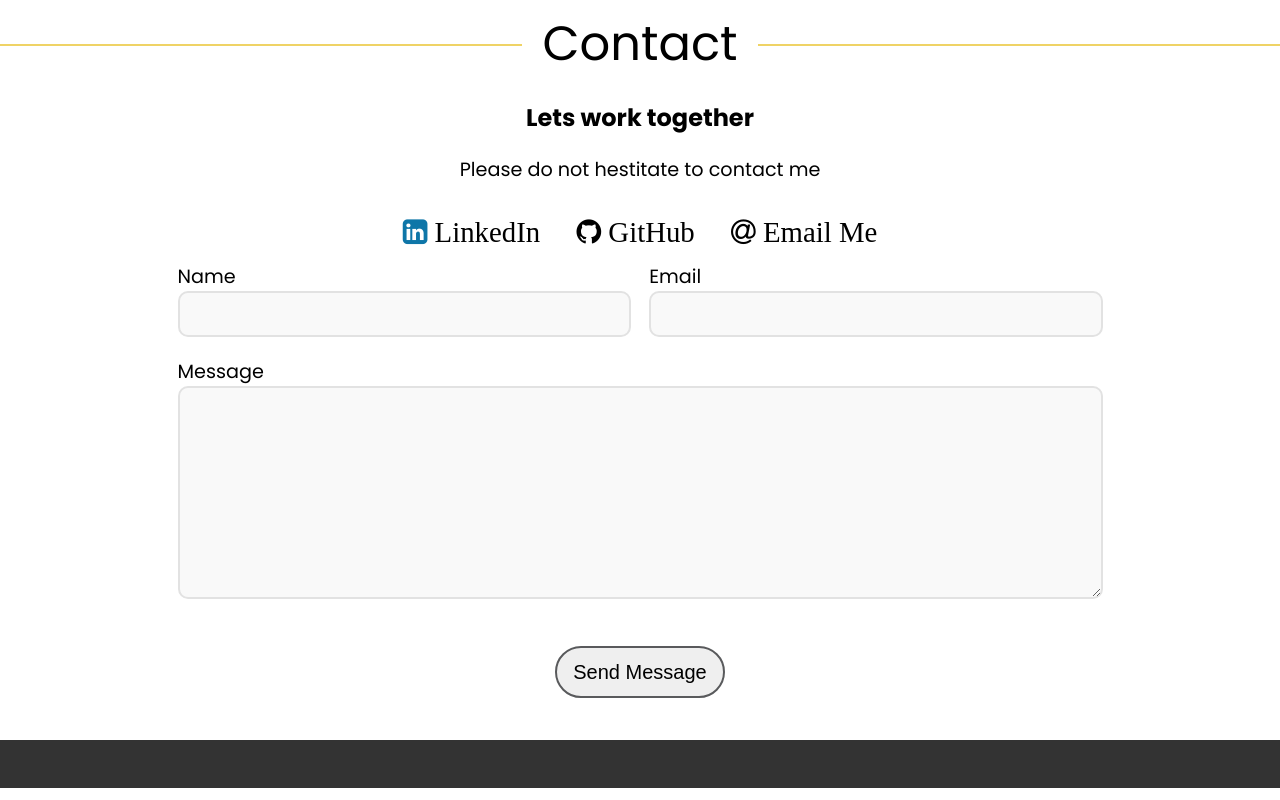
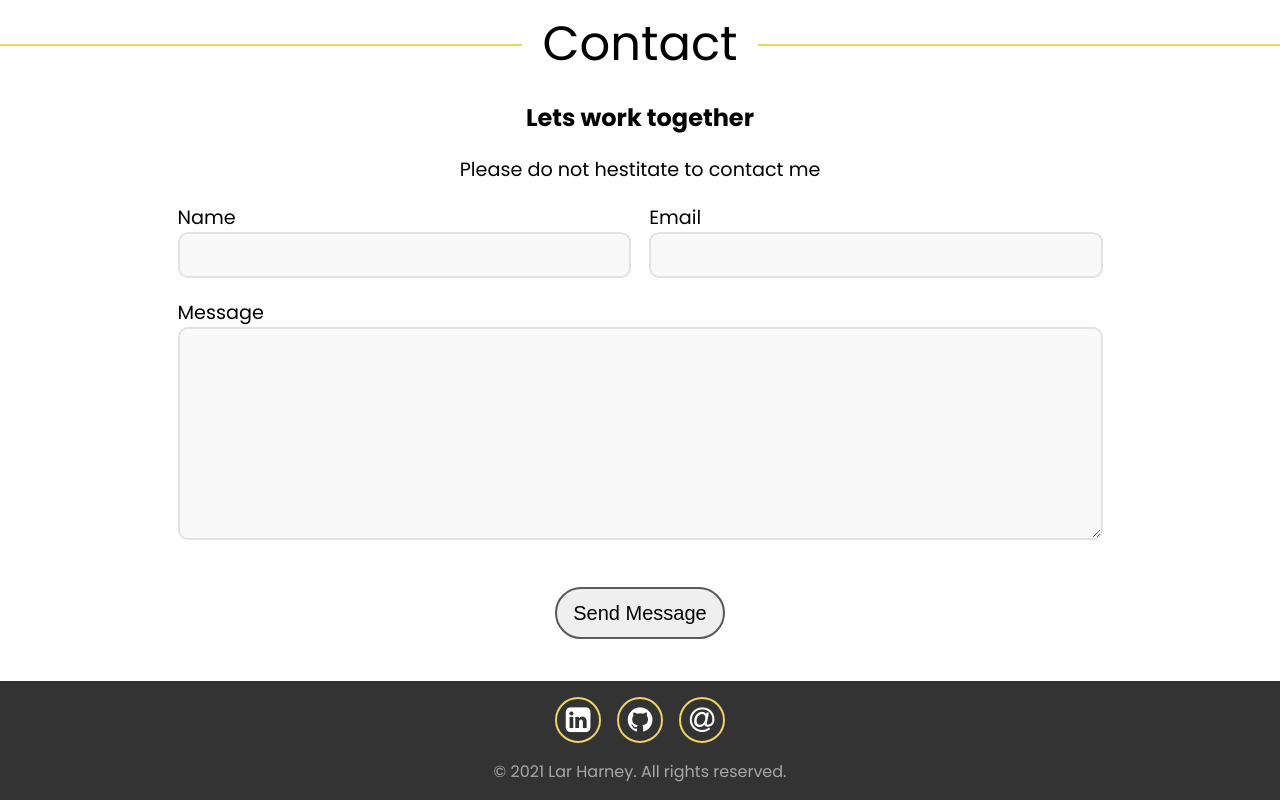
Before and after one commit to Larney11/personal-portfolio, a website: page index.html in a window 1280 px wide. Shown: the part 1520-2320 px from the top of the page. Drawn offline with nearby package versions, Linux system fonts and the light colour scheme.

Commit message:
Icons re-designed and moved to footer;

```diff
--- a/css/styles.css
+++ b/css/styles.css
@@ -2,6 +2,7 @@
 :root {
   --yellow: #efd365;
   --grey: #595a5c;
+  --lightGrey: rgb(168, 168, 168);
 }
 
 html {
@@ -256,40 +257,11 @@ body {
   font-size: 1.2rem;
 }
 
-.contact-container{
-  display: flex;
-  flex-wrap: wrap;
-}
-
-.contact-details {
-  font-size: 1.8rem;
-  transition: transform 0.3s ease-out;
-  text-decoration: none;
-  color: black
-}
-
-.contact-details:hover {
-  transform: translateY(8px);
-}
-
-.fa-linkedin-square {
-  color: #0E76A8;
-}
-
-.fa-phone-square {
-  color: #78C257;
-}
-
 i p {
   display: inline-block;
   color: black;
   padding: 0;
   margin:0;
-}
-
-.button {
-  display: inline-block;
-  padding: 0.5rem 1rem;
 }
 
 .section {
@@ -419,7 +391,52 @@ i p {
 
 /* ----- Footer ----- */
 #footer {
-  height: 3rem;
+  display: flex;
+  flex-direction: column;
   width: 100%;
+  padding: 1rem;
   background-color: #333;
+  color: var(--lightGrey);
 }
+
+.icon-button {
+  text-decoration: none;
+}
+
+.icons-container {
+  display: flex;
+  flex-direction: row;
+  align-self: center;
+  padding-bottom: 1rem;
+}
+
+.icon-container {
+  display: flex;
+  justify-content: center;
+  align-items: center;
+  box-sizing: border-box;
+  height: 46px;
+  width: 46px;
+  margin: auto 0.5rem;
+  font-size: 1.8rem;
+  background-color: transparent;
+  border: 2px var(--yellow) solid;
+  border-radius: 50%;
+  transition: transform 0.3s ease-out;
+}
+
+.icon-container:hover {
+  transform: translateY(8px);
+  background-color: white;
+  border-color: var(--yellow);
+  color: black;
+}
+
+.icon {
+  color: white;
+  text-decoration: none;
+}
+
+.icon-container:hover .icon {
+  color: black;
+}
--- a/index.html
+++ b/index.html
@@ -214,18 +214,6 @@
       <h2 class="section-header"><span>Contact</span></h2>
       <h2>Lets work together</h2>
       <p>Please do not hestitate to contact me</p>
-      <div id="contact-container">
-
-        <a class="button contact-details" href="https://www.linkedin.com/in/lar-harney/" target="_blank">
-          <i class="fa fa-linkedin-square" aria-hidden="true"> <p>LinkedIn</p></i>
-        </a>
-        <a class="button contact-details" href="https://github.com/Larney11" target="_blank">
-          <i class="fa fa-github" aria-hidden="true"> <p>GitHub</p> </i>
-        </a>
-        <a class="button contact-details" href="mailto:larharneycomputing@gmail.com">
-          <i class="fa fa-at" aria-hidden="true"> <p>Email Me</p></i>
-        </a>
-      </div>
 
       <div class="section section-small">
         <form id="contact-form" class="form-container">
@@ -250,7 +238,33 @@
     </section>
   </main>
 
-  <footer id="footer"></footer>
+  <!-- footer -->
+  <footer id="footer">
+
+    <div class="icons-container">
+      <a class="icon-button" href="https://www.linkedin.com/in/lar-harney/" target="_blank">
+        <div class="icon-container">
+          <i class="fa fa-linkedin-square icon" aria-hidden="true"></i>
+        </div>
+      </a>
+
+      <a class="icon-button" href="https://github.com/Larney11" target="_blank">
+        <div class="icon-container">
+          <i class="fa fa-github icon" aria-hidden="true"></i>
+        </div>
+      </a>
+
+      <a class="icon-button" href="mailto:larharneycomputing@gmail.com">
+        <div class="icon-container">
+          <i class="fa fa-at icon" aria-hidden="true"></i>
+        </div>
+      </a>
+    </div>
+
+    <div>
+      © 2021 Lar Harney. All rights reserved.
+    </div>
+  </footer>
 
   <script src="https://ajax.googleapis.com/ajax/libs/jquery/3.5.1/jquery.min.js"></script>
   <script src="js/scripts.js"></script>
--- a/js/scripts.js
+++ b/js/scripts.js
@@ -26,5 +26,5 @@ function myFunction() {
 
 $("form").submit(function(){
   var name = $('#contact-form').find('input[name="name"]').val();
-  alert("Message sent! \nThanks for reaching out, "+name+"\nI will be in touch shortly.");
+  alert("Message sent! \nThanks for reaching out, "+name+".\nI will be in touch shortly.");
 });
```
